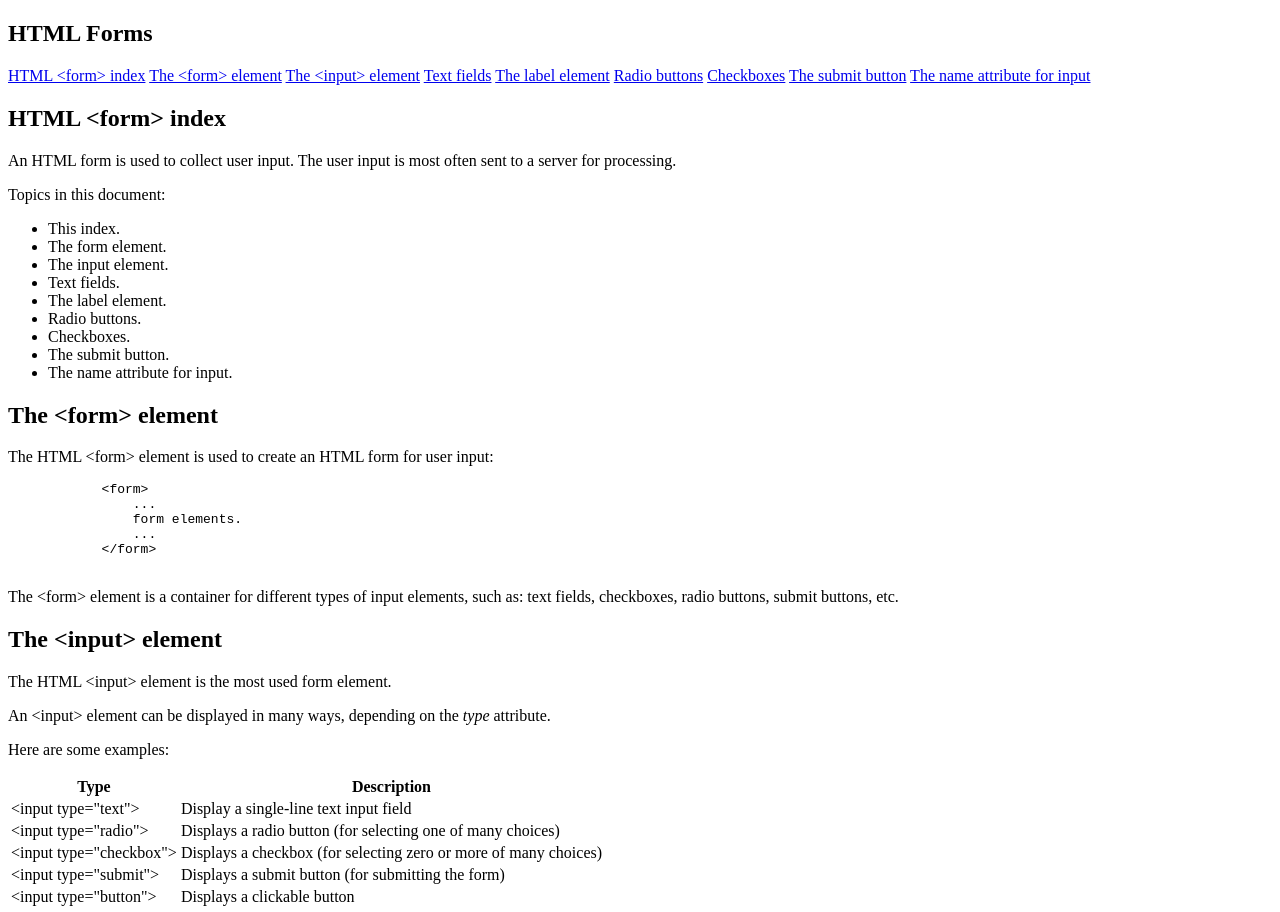
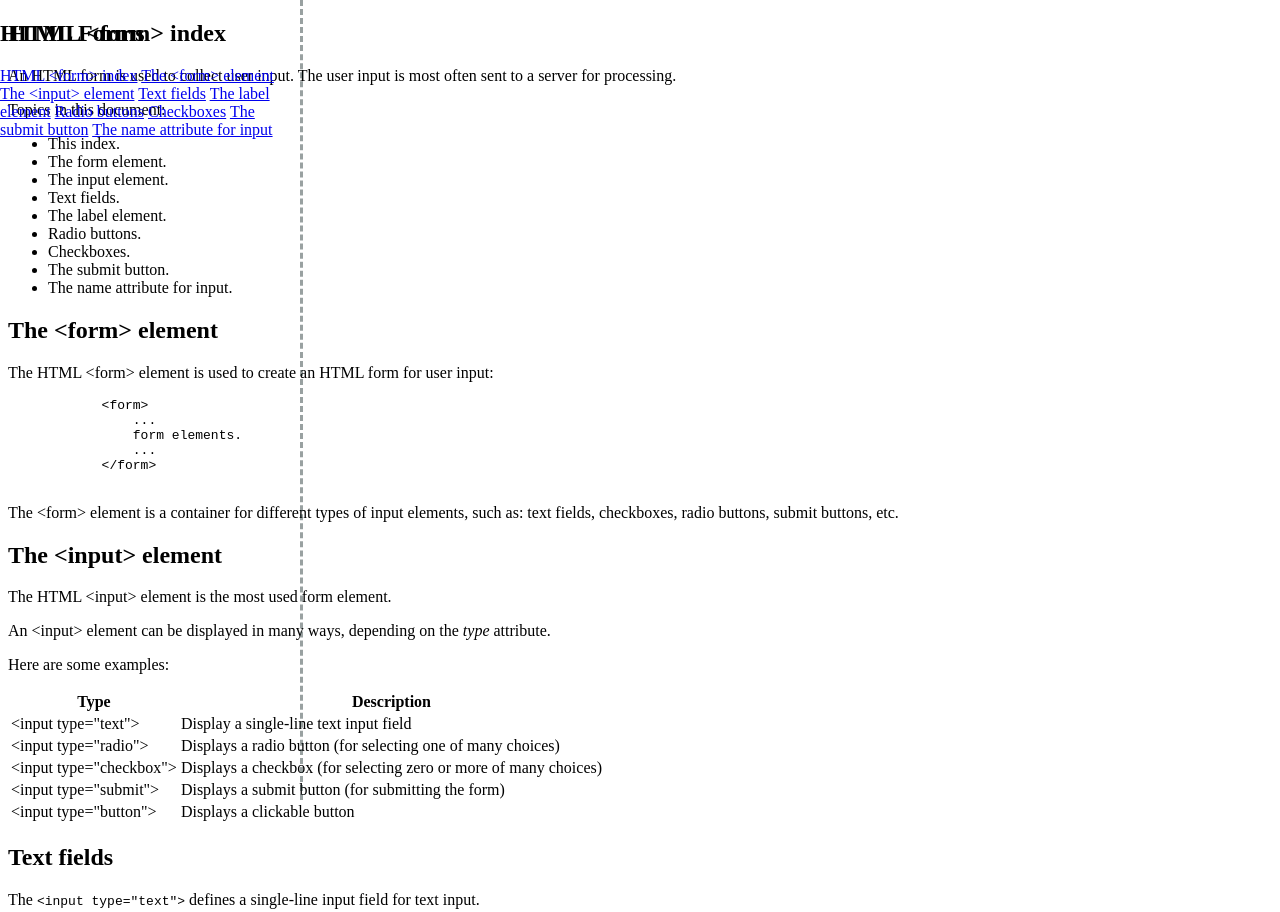
Before and after one commit to jmendozav/FreeCodeCamp-TechnicalDocumentationPage, a plain HTML site: page index.html in a window 1280 px wide. Shown: the top 912 px of the page. Drawn offline with Linux system fonts and the light colour scheme.

Commit message:
Se agregan las directivas que permiten fijar la barra de navegación a la izquierda de la pantalla (laptop/desktop)

```diff
--- a/css/style.css
+++ b/css/style.css
@@ -1,3 +1,14 @@
+#navbar {
+    position: fixed;
+    min-width: 290px;
+    top: 0px;
+    left: 0px;
+    width: 300px;
+    height: 100%;
+    border-right: dashed;
+    border-color: rgba(0, 22, 22, 0.4);
+  }
+
 /* Put the navbar at the top in small devices. */
 @media (max-width: 700px) {
     #main-doc {
```
